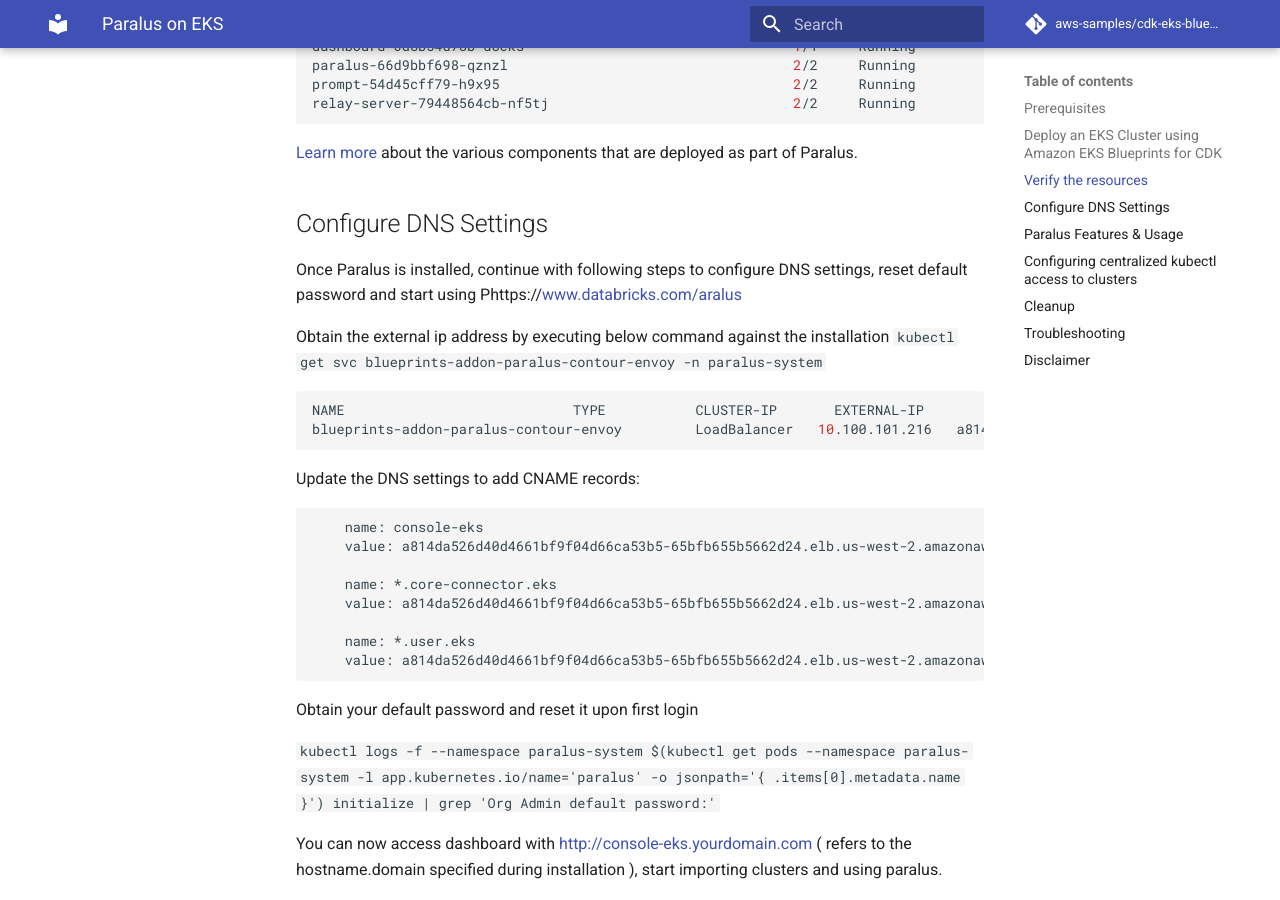
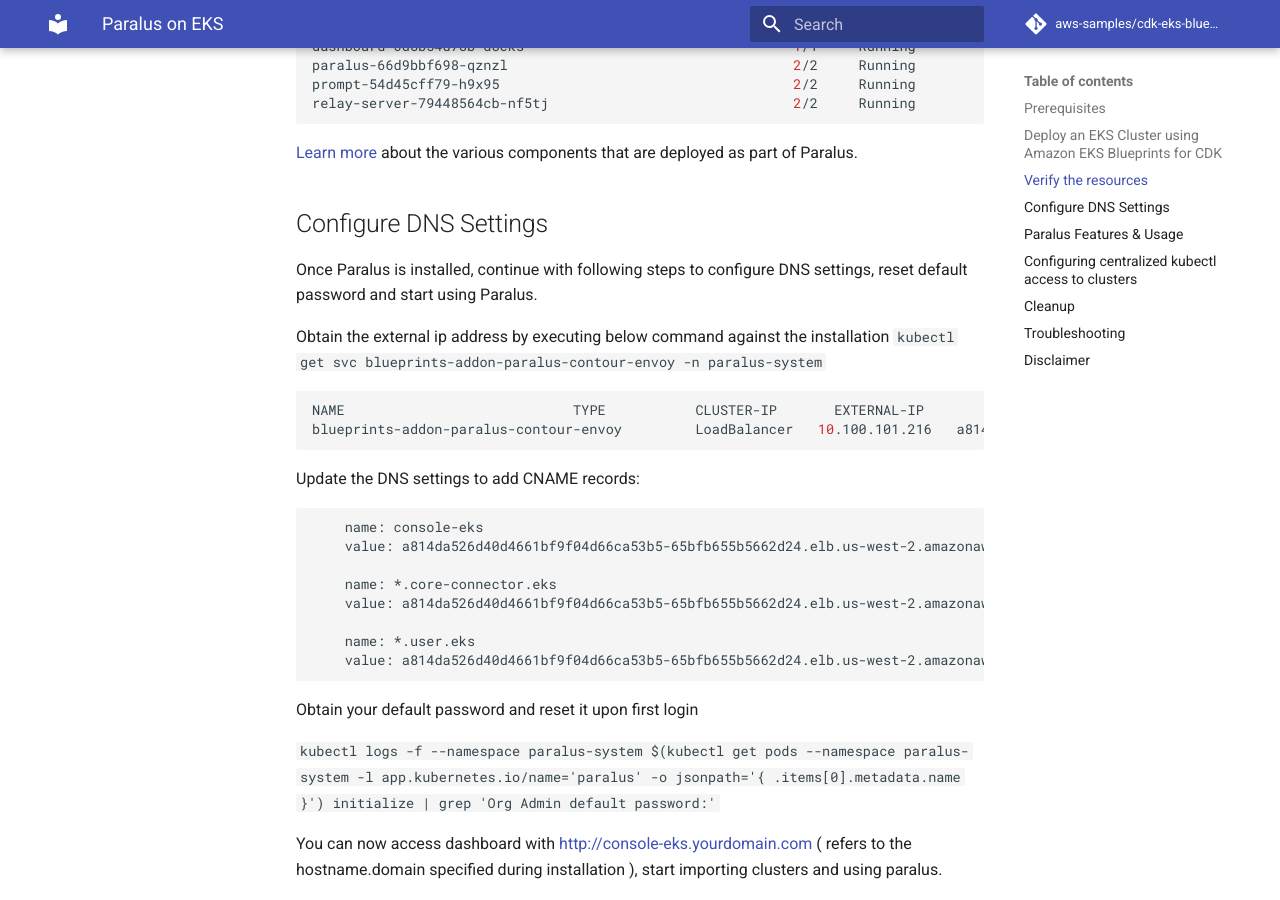
Before and after one commit to aws-samples/cdk-eks-blueprints-patterns, an MkDocs documentation site: the page built from docs/patterns/paralus.md, in a window 1280 px wide and 900 px high, scrolled down 1965 px. Built offline with MkDocs 1.6.1 and Material for MkDocs 9.7.7, drawn with Linux system fonts in a browser that asks for light colours; comment, search, counter and statistics services are not loaded.

Commit message:
Fixing Broken Links

```diff
--- a/docs/patterns/paralus.md
+++ b/docs/patterns/paralus.md
@@ -85,7 +85,7 @@
 
 ## Configure DNS Settings
 
-Once Paralus is installed, continue with following steps to configure DNS settings, reset default password and start using Phttps://www.databricks.com/aralus
+Once Paralus is installed, continue with following steps to configure DNS settings, reset default password and start using Paralus.
 
 Obtain the external ip address by executing below command against the installation
 `kubectl get svc blueprints-addon-paralus-contour-envoy -n paralus-system`
```
Also changed, not shown: docs/patterns/backstage.md (+1 -1 lines), docs/patterns/custom-networking-with-ipv4.md (+1 -1 lines).
